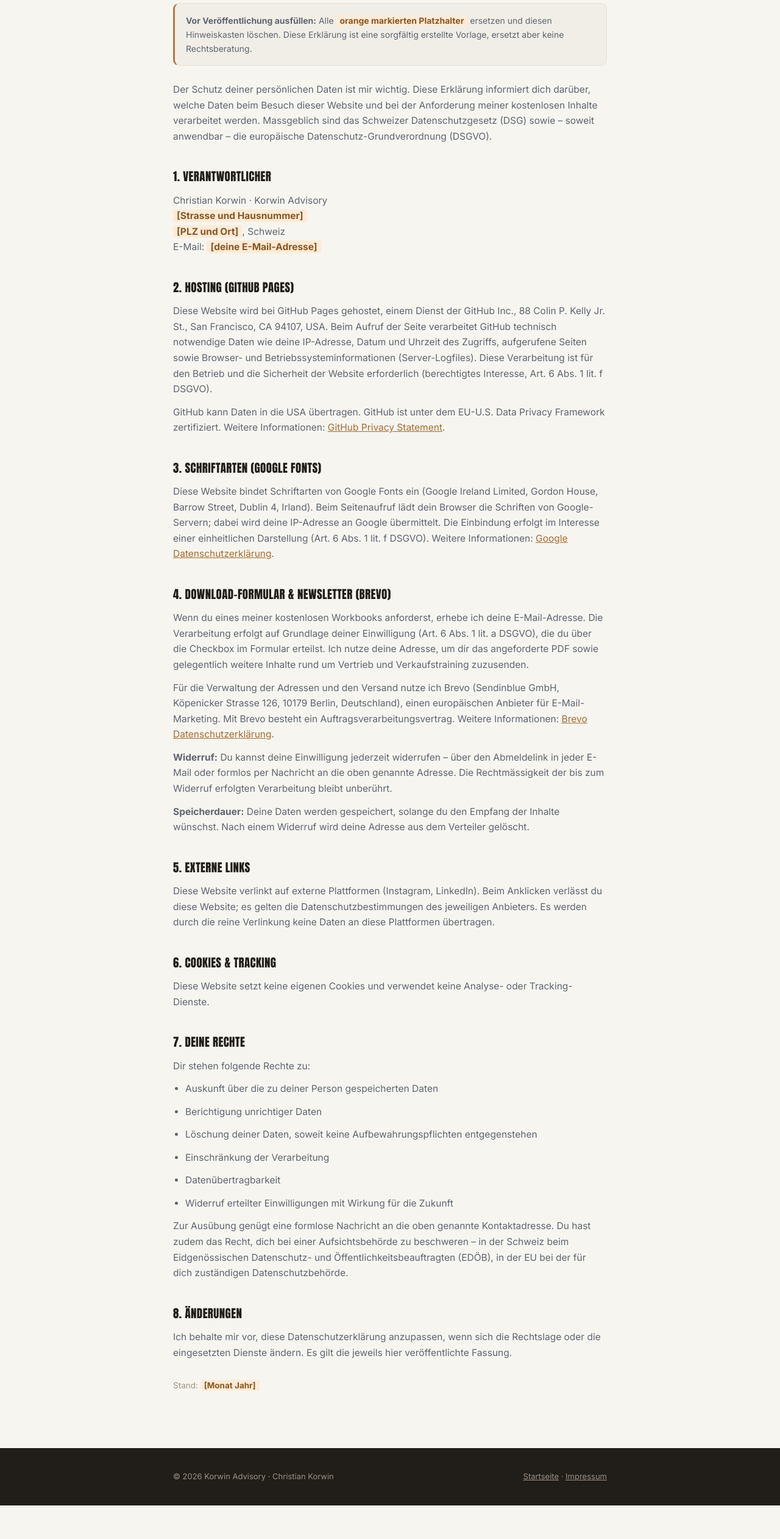
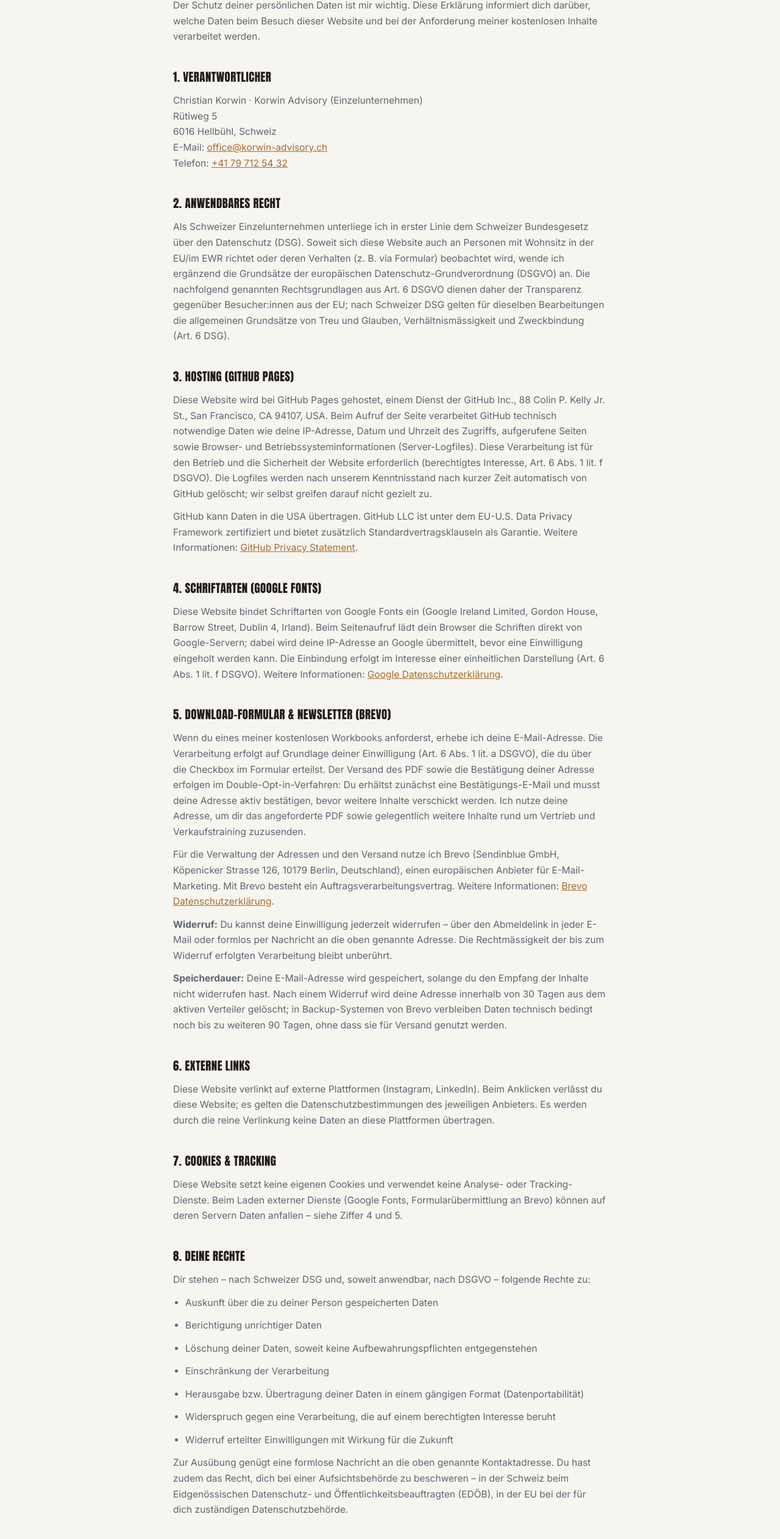
Before and after one commit to korwinsalestraining/free.Workbook, a plain HTML site: page datenschutz.html in a window 1280 px wide. Shown: the part 244-2767 px from the top of the page at 61% size. Before the commit the page ends 2712 px from the top, so only its background shows below. Drawn offline with Linux system fonts and the light colour scheme.

Commit message:
Impressum/Datenschutz vervollständigen, Google Fonts lokal hosten
Impressum und Datenschutzerklärung enthielten noch unausgefüllte
Platzhalter (Adresse, Kontakt, UID) und waren live sichtbar. Ausserdem
lief die Rechtsgrundlage einseitig über DSGVO statt primär über das
Schweizer DSG. Google Fonts wurden extern von Google-Servern geladen,
wodurch Besucher-IPs vor jeder Einwilligung an die USA übertragen
wurden.

- Impressum: echte Adresse, Kontakt, UID/Handelsregister ergänzt,
  Streitbeilegungs-Hinweis hinzugefügt
- Datenschutzerklärung: DSG als primäre Rechtsgrundlage, Widerspruchsrecht,
  Double-Opt-in-Hinweis, Art.-27-DSGVO-Abschnitt, Stand aktualisiert
- Google Fonts (Anton, Inter, Fraunces) lokal eingebunden statt von
  fonts.googleapis.com/fonts.gstatic.com geladen

```diff
--- a/datenschutz.html
+++ b/datenschutz.html
@@ -1,14 +1,13 @@
-<!DOCTYPE html>
-<html lang="de">
-<head>
+<html lang="de"><head>
 <meta charset="utf-8">
 <meta name="viewport" content="width=device-width, initial-scale=1">
 <title>Datenschutzerklärung | Korwin Advisory</title>
 <meta name="robots" content="noindex, follow">
-<link rel="preconnect" href="https://fonts.googleapis.com">
-<link rel="preconnect" href="https://fonts.gstatic.com" crossorigin>
-<link href="https://fonts.googleapis.com/css2?family=Anton&family=Inter:wght@400;700;800&display=swap" rel="stylesheet">
 <style>
+@font-face{font-family:'Anton';font-style:normal;font-weight:400;font-display:swap;
+  src:url('fonts/anton-400.woff2') format('woff2')}
+@font-face{font-family:'Inter';font-style:normal;font-weight:400 800;font-display:swap;
+  src:url('fonts/inter-var.woff2') format('woff2')}
 :root{--espresso:#211D18;--bernstein:#B8793A;--bernstein-tief:#A66C31;--offwhite:#F7F5F0;
 --creme:#F1EEE7;--body:#5E6570;--warmgrau:#9A9186;--haarlinie:#E6E1D6}
 *{margin:0;padding:0;box-sizing:border-box}
@@ -28,9 +27,6 @@ font-size:19px;letter-spacing:.4px;margin:38px 0 10px}
 p,li{margin-bottom:12px;font-size:15.5px}
 ul{padding-left:20px}
 a{color:var(--bernstein-tief)}
-.hinweis{background:var(--creme);border:1px solid var(--haarlinie);border-left:3px solid var(--bernstein);
-border-radius:10px;padding:16px 18px;margin:26px 0;font-size:14px}
-.ph{background:#FDEBD8;border-radius:4px;padding:1px 6px;font-weight:700;color:#8A5620}
 footer{background:var(--espresso);color:var(--warmgrau);padding:36px 0;font-size:13px}
 footer a{color:var(--warmgrau)}
 footer a:hover{color:var(--bernstein)}
@@ -49,57 +45,61 @@ footer a:hover{color:var(--bernstein)}
 <main>
   <div class="wrap">
     <span class="kicker">Rechtliches</span>
-    <h1>Datenschutz&shy;erklärung</h1>
+    <h1>Datenschutz­erklärung</h1>
 
-    <div class="hinweis">
-      <strong>Vor Veröffentlichung ausfüllen:</strong> Alle <span class="ph">orange markierten Platzhalter</span> ersetzen und diesen Hinweiskasten löschen. Diese Erklärung ist eine sorgfältig erstellte Vorlage, ersetzt aber keine Rechtsberatung.
-    </div>
-
-    <p>Der Schutz deiner persönlichen Daten ist mir wichtig. Diese Erklärung informiert dich darüber, welche Daten beim Besuch dieser Website und bei der Anforderung meiner kostenlosen Inhalte verarbeitet werden. Massgeblich sind das Schweizer Datenschutzgesetz (DSG) sowie – soweit anwendbar – die europäische Datenschutz-Grundverordnung (DSGVO).</p>
+    <p>Der Schutz deiner persönlichen Daten ist mir wichtig. Diese Erklärung informiert dich darüber, welche Daten beim Besuch dieser Website und bei der Anforderung meiner kostenlosen Inhalte verarbeitet werden.</p>
 
     <h2>1. Verantwortlicher</h2>
     <p>
-      Christian Korwin · Korwin Advisory<br>
-      <span class="ph">[Strasse und Hausnummer]</span><br>
-      <span class="ph">[PLZ und Ort]</span>, Schweiz<br>
-      E-Mail: <span class="ph">[deine E-Mail-Adresse]</span>
+      Christian Korwin · Korwin Advisory (Einzelunternehmen)<br>
+      Rütiweg 5<br>
+      6016 Hellbühl, Schweiz<br>
+      E-Mail: <a href="mailto:office@korwin-advisory.ch">office@korwin-advisory.ch</a><br>
+      Telefon: <a href="tel:+41797125432">+41 79 712 54 32</a>
     </p>
 
-    <h2>2. Hosting (GitHub Pages)</h2>
-    <p>Diese Website wird bei GitHub Pages gehostet, einem Dienst der GitHub Inc., 88 Colin P. Kelly Jr. St., San Francisco, CA 94107, USA. Beim Aufruf der Seite verarbeitet GitHub technisch notwendige Daten wie deine IP-Adresse, Datum und Uhrzeit des Zugriffs, aufgerufene Seiten sowie Browser- und Betriebssysteminformationen (Server-Logfiles). Diese Verarbeitung ist für den Betrieb und die Sicherheit der Website erforderlich (berechtigtes Interesse, Art.&nbsp;6 Abs.&nbsp;1 lit.&nbsp;f DSGVO).</p>
-    <p>GitHub kann Daten in die USA übertragen. GitHub ist unter dem EU-U.S. Data Privacy Framework zertifiziert. Weitere Informationen: <a href="https://docs.github.com/en/site-policy/privacy-policies/github-privacy-statement" target="_blank" rel="noopener">GitHub Privacy Statement</a>.</p>
+    <h2>2. Anwendbares Recht</h2>
+    <p>Als Schweizer Einzelunternehmen unterliege ich in erster Linie dem Schweizer Bundesgesetz über den Datenschutz (DSG). Soweit sich diese Website auch an Personen mit Wohnsitz in der EU/im EWR richtet oder deren Verhalten (z.&nbsp;B. via Formular) beobachtet wird, wende ich ergänzend die Grundsätze der europäischen Datenschutz-Grundverordnung (DSGVO) an. Die nachfolgend genannten Rechtsgrundlagen aus Art.&nbsp;6 DSGVO dienen daher der Transparenz gegenüber Besucher:innen aus der EU; nach Schweizer DSG gelten für dieselben Bearbeitungen die allgemeinen Grundsätze von Treu und Glauben, Verhältnismässigkeit und Zweckbindung (Art.&nbsp;6 DSG).</p>
 
-    <h2>3. Schriftarten (Google Fonts)</h2>
-    <p>Diese Website bindet Schriftarten von Google Fonts ein (Google Ireland Limited, Gordon House, Barrow Street, Dublin 4, Irland). Beim Seitenaufruf lädt dein Browser die Schriften von Google-Servern; dabei wird deine IP-Adresse an Google übermittelt. Die Einbindung erfolgt im Interesse einer einheitlichen Darstellung (Art.&nbsp;6 Abs.&nbsp;1 lit.&nbsp;f DSGVO). Weitere Informationen: <a href="https://policies.google.com/privacy" target="_blank" rel="noopener">Google Datenschutzerklärung</a>.</p>
+    <h2>3. Hosting (GitHub Pages)</h2>
+    <p>Diese Website wird bei GitHub Pages gehostet, einem Dienst der GitHub Inc., 88 Colin P. Kelly Jr. St., San Francisco, CA 94107, USA. Beim Aufruf der Seite verarbeitet GitHub technisch notwendige Daten wie deine IP-Adresse, Datum und Uhrzeit des Zugriffs, aufgerufene Seiten sowie Browser- und Betriebssysteminformationen (Server-Logfiles). Diese Verarbeitung ist für den Betrieb und die Sicherheit der Website erforderlich (berechtigtes Interesse, Art.&nbsp;6 Abs.&nbsp;1 lit.&nbsp;f DSGVO). Die Logfiles werden nach unserem Kenntnisstand nach kurzer Zeit automatisch von GitHub gelöscht; wir selbst greifen darauf nicht gezielt zu.</p>
+    <p>GitHub kann Daten in die USA übertragen. GitHub LLC ist unter dem EU-U.S. Data Privacy Framework zertifiziert und bietet zusätzlich Standardvertragsklauseln als Garantie. Weitere Informationen: <a href="https://docs.github.com/en/site-policy/privacy-policies/github-privacy-statement" target="_blank" rel="noopener">GitHub Privacy Statement</a>.</p>
 
-    <h2>4. Download-Formular &amp; Newsletter (Brevo)</h2>
-    <p>Wenn du eines meiner kostenlosen Workbooks anforderst, erhebe ich deine E-Mail-Adresse. Die Verarbeitung erfolgt auf Grundlage deiner Einwilligung (Art.&nbsp;6 Abs.&nbsp;1 lit.&nbsp;a DSGVO), die du über die Checkbox im Formular erteilst. Ich nutze deine Adresse, um dir das angeforderte PDF sowie gelegentlich weitere Inhalte rund um Vertrieb und Verkaufstraining zuzusenden.</p>
+    <h2>4. Schriftarten (Google Fonts)</h2>
+    <p>Diese Website bindet Schriftarten von Google Fonts ein (Google Ireland Limited, Gordon House, Barrow Street, Dublin 4, Irland). Beim Seitenaufruf lädt dein Browser die Schriften direkt von Google-Servern; dabei wird deine IP-Adresse an Google übermittelt, bevor eine Einwilligung eingeholt werden kann. Die Einbindung erfolgt im Interesse einer einheitlichen Darstellung (Art.&nbsp;6 Abs.&nbsp;1 lit.&nbsp;f DSGVO). Weitere Informationen: <a href="https://policies.google.com/privacy" target="_blank" rel="noopener">Google Datenschutzerklärung</a>.</p>
+
+    <h2>5. Download-Formular &amp; Newsletter (Brevo)</h2>
+    <p>Wenn du eines meiner kostenlosen Workbooks anforderst, erhebe ich deine E-Mail-Adresse. Die Verarbeitung erfolgt auf Grundlage deiner Einwilligung (Art.&nbsp;6 Abs.&nbsp;1 lit.&nbsp;a DSGVO), die du über die Checkbox im Formular erteilst. Der Versand des PDF sowie die Bestätigung deiner Adresse erfolgen im Double-Opt-in-Verfahren: Du erhältst zunächst eine Bestätigungs-E-Mail und musst deine Adresse aktiv bestätigen, bevor weitere Inhalte verschickt werden. Ich nutze deine Adresse, um dir das angeforderte PDF sowie gelegentlich weitere Inhalte rund um Vertrieb und Verkaufstraining zuzusenden.</p>
     <p>Für die Verwaltung der Adressen und den Versand nutze ich Brevo (Sendinblue GmbH, Köpenicker Strasse 126, 10179 Berlin, Deutschland), einen europäischen Anbieter für E-Mail-Marketing. Mit Brevo besteht ein Auftragsverarbeitungsvertrag. Weitere Informationen: <a href="https://www.brevo.com/de/legal/privacypolicy/" target="_blank" rel="noopener">Brevo Datenschutzerklärung</a>.</p>
     <p><strong>Widerruf:</strong> Du kannst deine Einwilligung jederzeit widerrufen – über den Abmeldelink in jeder E-Mail oder formlos per Nachricht an die oben genannte Adresse. Die Rechtmässigkeit der bis zum Widerruf erfolgten Verarbeitung bleibt unberührt.</p>
-    <p><strong>Speicherdauer:</strong> Deine Daten werden gespeichert, solange du den Empfang der Inhalte wünschst. Nach einem Widerruf wird deine Adresse aus dem Verteiler gelöscht.</p>
+    <p><strong>Speicherdauer:</strong> Deine E-Mail-Adresse wird gespeichert, solange du den Empfang der Inhalte nicht widerrufen hast. Nach einem Widerruf wird deine Adresse innerhalb von 30 Tagen aus dem aktiven Verteiler gelöscht; in Backup-Systemen von Brevo verbleiben Daten technisch bedingt noch bis zu weiteren 90 Tagen, ohne dass sie für Versand genutzt werden.</p>
 
-    <h2>5. Externe Links</h2>
+    <h2>6. Externe Links</h2>
     <p>Diese Website verlinkt auf externe Plattformen (Instagram, LinkedIn). Beim Anklicken verlässt du diese Website; es gelten die Datenschutzbestimmungen des jeweiligen Anbieters. Es werden durch die reine Verlinkung keine Daten an diese Plattformen übertragen.</p>
 
-    <h2>6. Cookies &amp; Tracking</h2>
-    <p>Diese Website setzt keine eigenen Cookies und verwendet keine Analyse- oder Tracking-Dienste.</p>
+    <h2>7. Cookies &amp; Tracking</h2>
+    <p>Diese Website setzt keine eigenen Cookies und verwendet keine Analyse- oder Tracking-Dienste. Beim Laden externer Dienste (Google Fonts, Formularübermittlung an Brevo) können auf deren Servern Daten anfallen – siehe Ziffer 4 und 5.</p>
 
-    <h2>7. Deine Rechte</h2>
-    <p>Dir stehen folgende Rechte zu:</p>
+    <h2>8. Deine Rechte</h2>
+    <p>Dir stehen – nach Schweizer DSG und, soweit anwendbar, nach DSGVO – folgende Rechte zu:</p>
     <ul>
       <li>Auskunft über die zu deiner Person gespeicherten Daten</li>
       <li>Berichtigung unrichtiger Daten</li>
       <li>Löschung deiner Daten, soweit keine Aufbewahrungspflichten entgegenstehen</li>
       <li>Einschränkung der Verarbeitung</li>
-      <li>Datenübertragbarkeit</li>
+      <li>Herausgabe bzw. Übertragung deiner Daten in einem gängigen Format (Datenportabilität)</li>
+      <li>Widerspruch gegen eine Verarbeitung, die auf einem berechtigten Interesse beruht</li>
       <li>Widerruf erteilter Einwilligungen mit Wirkung für die Zukunft</li>
     </ul>
     <p>Zur Ausübung genügt eine formlose Nachricht an die oben genannte Kontaktadresse. Du hast zudem das Recht, dich bei einer Aufsichtsbehörde zu beschweren – in der Schweiz beim Eidgenössischen Datenschutz- und Öffentlichkeitsbeauftragten (EDÖB), in der EU bei der für dich zuständigen Datenschutzbehörde.</p>
 
-    <h2>8. Änderungen</h2>
+    <h2>9. Kein Vertreter in der EU</h2>
+    <p>Da diese Website Daten nur gelegentlich und ohne hohes Risiko für die Rechte betroffener Personen verarbeitet (kleines Formular für einen Newsletter-Opt-in), wurde kein Vertreter in der EU gemäss Art.&nbsp;27 DSGVO benannt (Ausnahme nach Art.&nbsp;27 Abs.&nbsp;2 lit.&nbsp;a DSGVO). Solltest du als EU-Behörde oder betroffene Person eine Kontaktstelle in der EU benötigen, wende dich bitte an die oben genannte Adresse.</p>
+
+    <h2>10. Änderungen</h2>
     <p>Ich behalte mir vor, diese Datenschutzerklärung anzupassen, wenn sich die Rechtslage oder die eingesetzten Dienste ändern. Es gilt die jeweils hier veröffentlichte Fassung.</p>
 
-    <p style="margin-top:30px;color:var(--warmgrau);font-size:13.5px">Stand: <span class="ph">[Monat Jahr]</span></p>
+    <p style="margin-top:30px;color:var(--warmgrau);font-size:13.5px">Stand: August 2026</p>
   </div>
 </main>
 
@@ -110,5 +110,6 @@ footer a:hover{color:var(--bernstein)}
   </div>
 </footer>
 <script>document.getElementById('jahr').textContent = new Date().getFullYear();</script>
-</body>
-</html>
+
+
+</body></html>
```
Also changed, not shown: impressum.html (+18 -22 lines), index.html (+16 -15 lines), fonts/anton-400.woff2 (added), fonts/fraunces-italic-var.woff2 (added), fonts/fraunces-var.woff2 (added), fonts/inter-var.woff2 (added).
